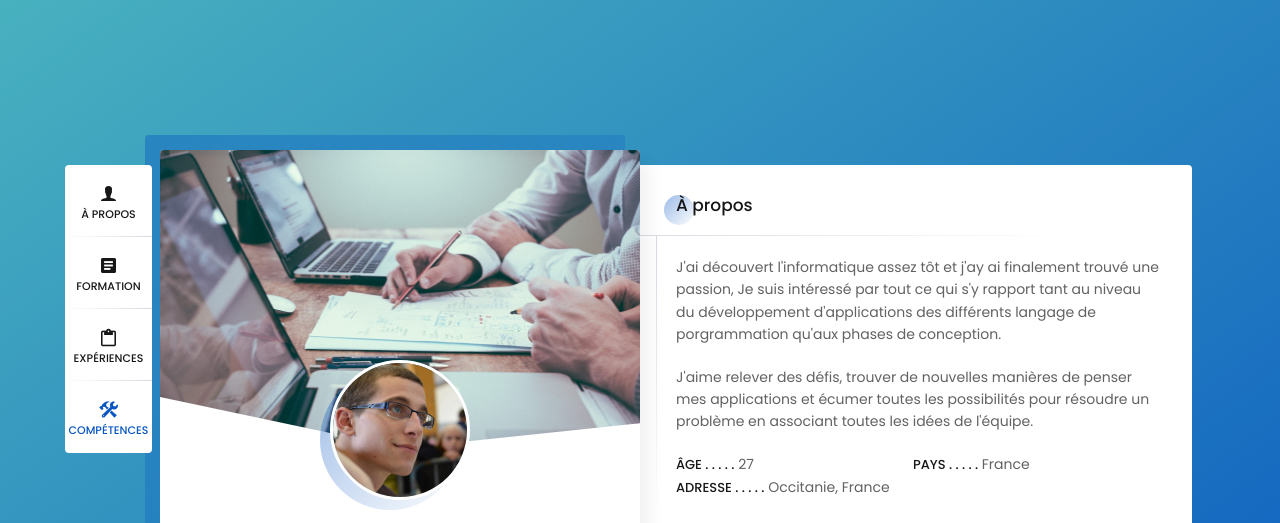
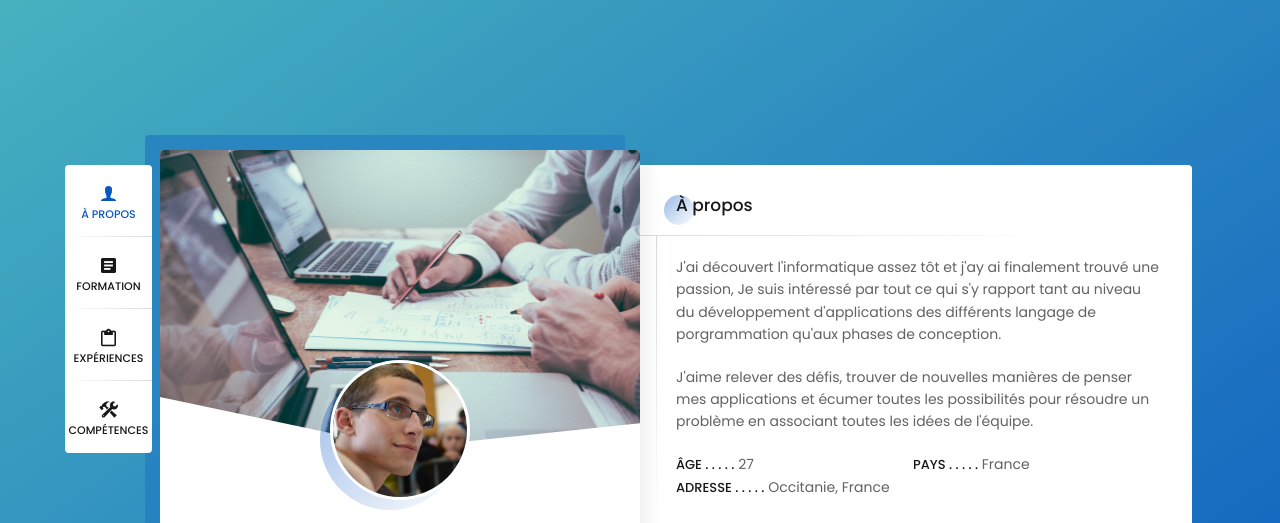
Before and after one commit to flohw/flohw.github.io, a Jekyll site: the page built from competences.html, in a window 1280 px wide. Shown: the top 523 px of the page. Built offline with Jekyll 4.4.1, drawn with Linux system fonts in a browser that asks for light colours; nearby versions of some CDN libraries; library files that are not in the unit come from our copies.

Commit message:
Fix html standard

```diff
--- a/_includes/header.html
+++ b/_includes/header.html
@@ -4,7 +4,7 @@
             {% assign p = site.pages|sort: "weight" %}
             {% for node in p %}
                 {% if node.header %}
-            <li{% if node.url == page.url %} class="active"{% endif %}>
+            <li{% if node.name == 'index.html' %} class="active"{% endif %}>
                 <a href="#{{ node.anchor }}">
                     <span class="icon ion-{{ node.class }}"></span>
                     <span class="link">{{ node.header }}</span>
@@ -12,7 +12,6 @@
             </li>
                 {% endif %}
             {% endfor %}
-            </ul>
-        </nav>
+        </ul>
     </div>
 </header>
--- a/_layouts/default.html
+++ b/_layouts/default.html
@@ -1,5 +1,5 @@
 <!DOCTYPE html>
-<html>
+<html lang="fr">
     {% include head.html %}
 
     <body>
@@ -41,6 +41,7 @@
                     {% endif %}
                 {% endfor %}
             </div>
+        </div>
 
         <script src="{{ " js/jquery.min.js " }}"></script>
         <script src="{{ " js/jquery.validate.js " }}"></script>
```
Lines whose indentation alone changed are shown as unchanged.
